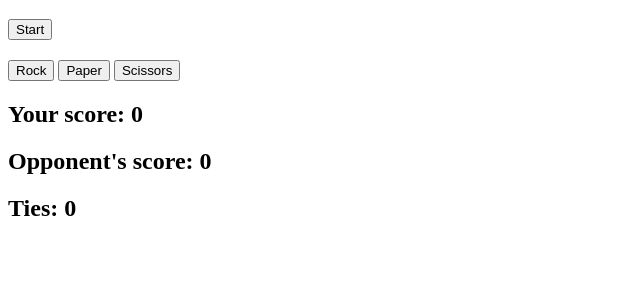
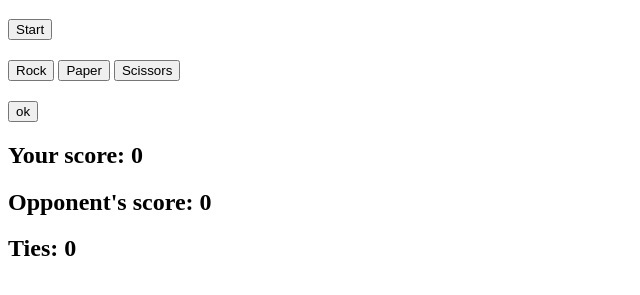
Before and after one commit to freejonm/rockpaperscissors, a plain HTML site: page index.html in a window 1280 px wide. Shown: the part 61-356 px from the top of the page, without its empty margins (0-640 px from the left). Drawn offline with Linux system fonts and the light colour scheme.

Commit message:
adding buttons to regulate play

```diff
--- a/index.html
+++ b/index.html
@@ -16,7 +16,7 @@
         <button id="rockBtn">Rock</button>
         <button id="paperBtn">Paper</button>
         <button id="scissorsBtn">Scissors</button>
-        <h2 id="messages2"></h2>
+        <h2 id="messages2"></h2><button id="ok">ok</button>
 
     </div>
 
```
